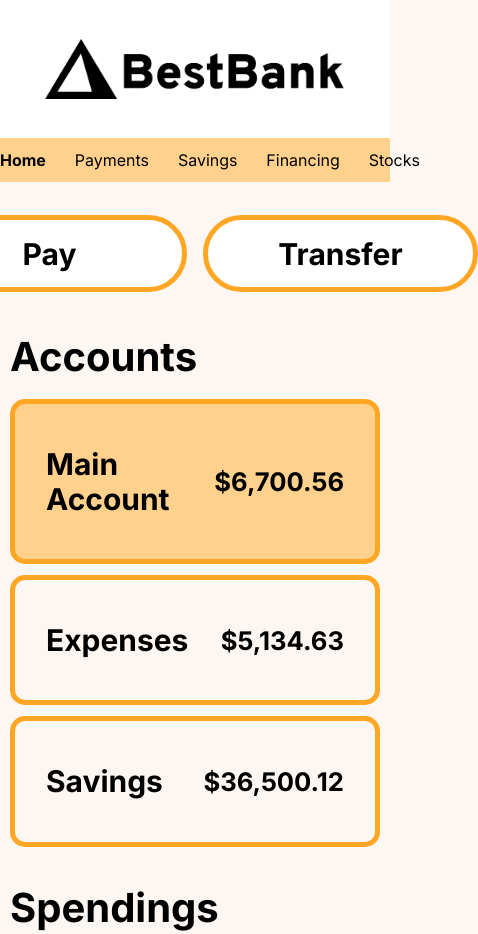
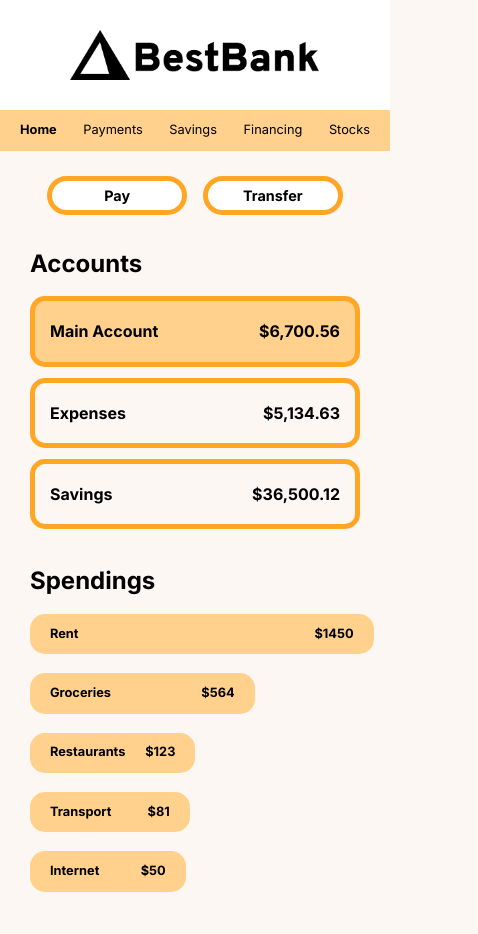
Before and after one commit to jeff-eng/best_bank, a plain HTML site: page index.html in a window 390 px wide. Shown: the top 934 px of the page, 478 px wide, since content can reach past the window. Drawn offline with nearby package versions, Linux system fonts and the light colour scheme.

Commit message:
Added responsive media queries at several screen sizes. Refactored CSS and made more DRY.

```diff
--- a/index.css
+++ b/index.css
@@ -1,20 +1,11 @@
-/*
-COLOR PALETTE
-
-BLACK: #000000
-
-WHITE: #FFFFFF
-LIGHT: #FDF7F4
-
-ORANGE: #FFD18C
-DARK ORANGE: #FFA724
-*/
 :root {
     --text-color: #000000;
     --main-bg-color: #FDF7F4;
     --extra-light-orange: #ffe8c5;
     --light-orange: #FFD18C;
     --dark-orange: #FFA724;
+    --white: #FFF;
+    --dark-gray: #5E5E5E;
 }
 
 html, body {
@@ -32,10 +23,9 @@ html, body {
 /* Header styling */
 .logo {
     display: flex;
-    justify-content: center;
-    align-items: center;
+    place-content: center;
     padding: 39px 0;
-    background-color: #FFFFFF;
+    background-color: var(--white);
 }
 
 .logo__link {
@@ -48,7 +38,7 @@ html, body {
 
 /* Nav styling */
 .nav {
-    background-color: #FFD18C;
+    background-color: var(--light-orange);
 }
 
 .nav__list {
@@ -70,12 +60,12 @@ html, body {
 }
 
 .nav__link:active {
-    text-shadow: #FFA724 0 0 7px;
+    text-shadow: var(--dark-orange) 0 0 7px;
 }
 
 .nav__link:hover {
-    color: #5E5E5E;
-    border-bottom: 2px solid #5E5E5E;
+    color: var(--dark-gray);
+    border-bottom: 2px solid var(--dark-gray);
 }
 
 .nav__link--active {
@@ -92,10 +82,10 @@ html, body {
 }
 
 .transact-button-group__button {
-    background-color: #FFF;
+    background-color: var(--white);
     border: 5px solid var(--dark-orange);
     border-radius: 50px;
-    min-width: 275.275px;
+    min-width: 275px;
     min-height: 77px;
     font-size: 1.875rem;
     font-weight: 700;
@@ -108,7 +98,7 @@ html, body {
 }
 
 .transact-button-group__button:active {
-    background-color: #FFA724;
+    background-color: var(--dark-orange);
     border: 5px solid var(--light-orange);
 }
 
@@ -135,13 +125,14 @@ main {
 }
 
 .account--selected {
-    background-color: #FFD18C;
+    background-color: var(--light-orange);
 }
 
 .account__link {
     display: flex;
     text-decoration: none;
     padding: 43px 31px;
+
     color: var(--text-color);
     justify-content: space-between;
     align-items: center;
@@ -162,8 +153,6 @@ main {
 
 /* Spendings */
 .spendings-container {
-    display: flex;
-    flex-direction: column;
     gap: 19px;
     width: 0;
     height: auto;
@@ -173,7 +162,7 @@ main {
     display: flex;
     justify-content: space-between;
     align-items: center;
-    background-color: #FFD18C;
+    background-color: var(--light-orange);
     border-radius: 15px;
     padding: 0 20px;
     font-weight: bold;
@@ -193,8 +182,6 @@ main {
 }
 
 .accounts-container {
-    display: flex;
-    flex-direction: column;
     gap: 11px;
 }
 
@@ -205,6 +192,8 @@ main {
 
 .accounts-container, .spendings-container {
     margin-top: 19px;
+    display: flex;
+    flex-direction: column;
 }
 
 /* Utility Classes */
@@ -234,7 +223,11 @@ main {
     }
 }
 
-@media (max-width: 500px) {
+@media (max-width: 743px) {
+    .logo__image {
+        width: 275px;
+    }
+
     .nav__list {
         font-size: 1rem;
     }
@@ -243,7 +236,129 @@ main {
         width: 420px;
     }
 
-    .logo__image {
-        width: 300px;
+    .transact-button-group {
+        display: flex;
+        justify-content: center;
+        gap: 15.73px;
+        margin-top: 20px;
+        margin-bottom: 10px;
+    }
+
+    .transact-button-group__button {
+        font-size: 1rem;
+        min-width: 175px;
+        min-height: 49px;
+    }
+
+    .sections-container {
+        padding: 20px;
+    }
+
+    .account__heading, .account__amount{
+        font-size: 1.1rem;
+    }
+
+    .accounts__heading, .spendings__heading {
+        font-size: 1.6rem;
+    }
+
+    .account__link {
+        padding: 21px 15px;
+    }
+
+    .spendings-category__heading, .spendings-category__amount {
+        font-size: 0.9rem;
     }
 }
+
+@media (max-width: 442px) {
+    .logo {
+        padding: 30px 0;
+    }
+
+    .logo__image {
+        width: 250px;
+    }
+
+    .nav__list {
+        font-size: 0.8rem;
+    }
+
+    .nav-container {
+        width: 350px;
+    }
+
+    .transact-button-group {
+        display: flex;
+        justify-content: center;
+        margin-top: 25px;
+        margin-bottom: 15px;
+    }
+
+    .transact-button-group__button {
+        font-size: 0.9rem;
+        min-width: 140px;
+        min-height: 39.2px;
+    }
+
+    .account__heading, .account__amount{
+        font-size: 1rem;
+    }
+
+    .accounts__heading, .spendings__heading {
+        font-size: 1.5rem;
+    }
+
+    .account__link {
+        padding: 21px 15px;
+    }
+
+    .spendings-category__heading, .spendings-category__amount {
+        font-size: 0.8rem;
+    }
+}
+
+@media (max-width: 370px) {
+    .logo {
+        padding: 25px 0;
+    }
+
+    .logo__image {
+        width: 175px;
+    }
+
+    .nav__list {
+        font-size: 0.7rem;
+    }
+
+    .nav-container {
+        width: 275px;
+    }
+
+    .transact-button-group {
+        margin-top: 20px;
+        margin-bottom: 12px;
+    }
+
+    .transact-button-group__button {
+        font-size: 0.85rem;
+        min-width: 120px;
+        min-height: 33.6px;
+    }
+
+    .account__heading, .account__amount{
+        font-size: 0.8rem;
+    }
+
+    .accounts__heading, .spendings__heading {
+        font-size: 1.3rem;
+    }
+
+    .account__link {
+        padding: 17px 13px;
+    }
+
+    .spendings-category__heading, .spendings-category__amount {
+        font-size: 0.7rem;
+    }
+}
```
